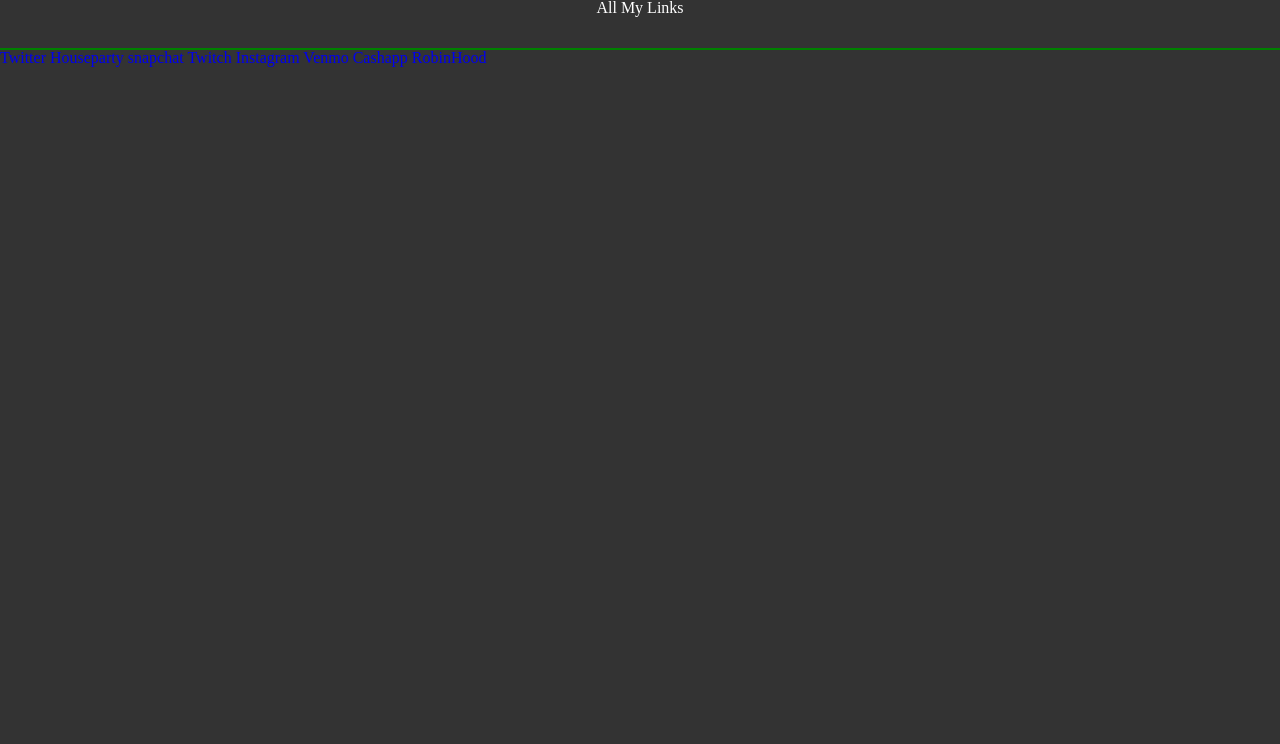
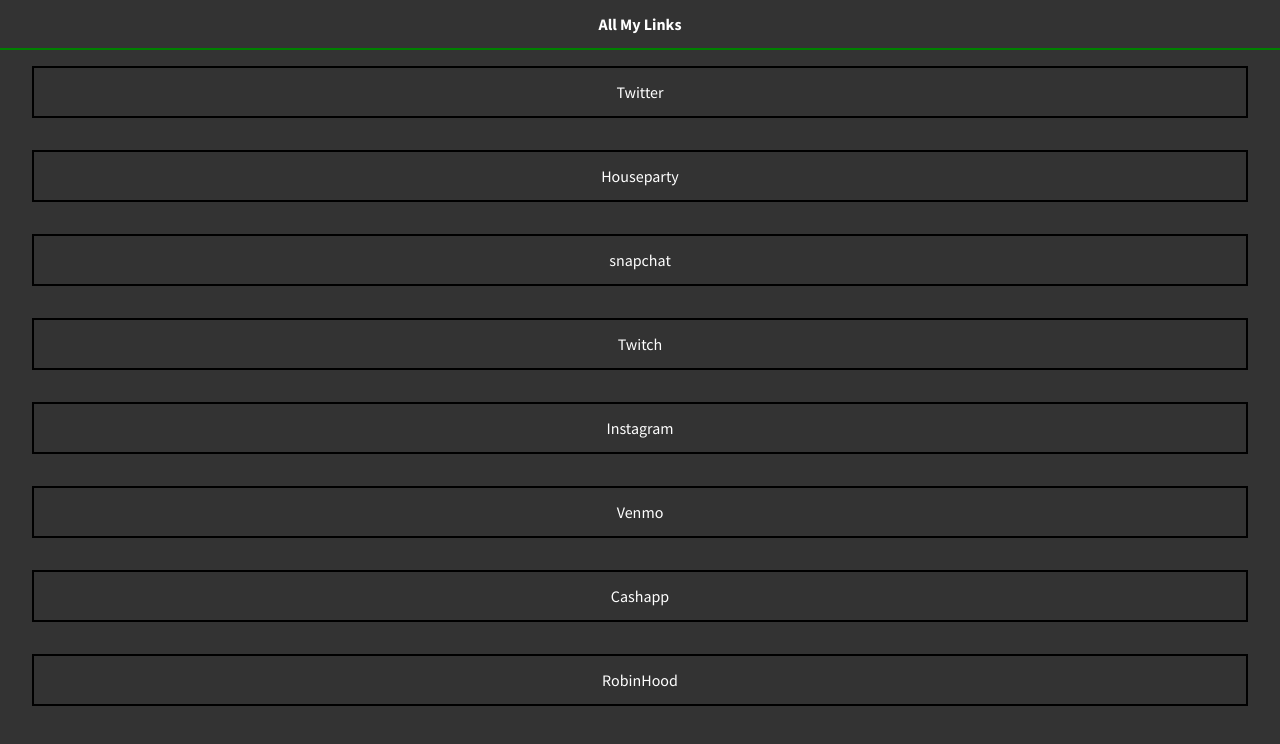
Before and after one commit to papacasper/chj1axr0.github.io, a plain HTML site: page index.html in a window 1280 px wide. Drawn offline with nearby package versions, Linux system fonts and the light colour scheme.

Commit message:
Updating

```diff
--- a/inc/css/style.min.css
+++ b/inc/css/style.min.css
@@ -1,2 +1,2 @@
-@import url("https://fonts.googleapis.com/css?family=Source+Sans+Pro:200,300,400,600,700");html,body,div,span,applet,object,iframe,h1,h2,h3,h4,h5,h6,p,blockquote,pre,a,abbr,acronym,address,big,cite,code,del,dfn,em,img,ins,kbd,q,s,samp,small,strike,strong,sub,sup,tt,var,b,u,i,center,dl,dt,dd,ol,ul,li,fieldset,form,label,legend,table,caption,tbody,tfoot,thead,tr,th,td,article,aside,canvas,details,embed,figure,figcaption,footer,header,hgroup,menu,nav,output,ruby,section,summary,time,mark,audio,video{margin:0;padding:0;border:0;font-size:100%;font:inherit;vertical-align:baseline}article,aside,details,figcaption,figure,footer,header,hgroup,menu,nav,section{display:block}body{line-height:1}ol,ul{list-style:none}blockquote,q{quotes:none}blockquote:before,blockquote:after,q:before,q:after{content:'';content:none}table{border-collapse:collapse;border-spacing:0}a{text-decoration:none}html{color:White;background-color:#333;width:100%;height:100%}html .topbar{width:100%;height:3em;text-align:center;border-bottom:2px solid green}
+@import url("https://fonts.googleapis.com/css?family=Source+Sans+Pro:200,300,400,600,700");html,body,div,span,applet,object,iframe,h1,h2,h3,h4,h5,h6,p,blockquote,pre,a,abbr,acronym,address,big,cite,code,del,dfn,em,img,ins,kbd,q,s,samp,small,strike,strong,sub,sup,tt,var,b,u,i,center,dl,dt,dd,ol,ul,li,fieldset,form,label,legend,table,caption,tbody,tfoot,thead,tr,th,td,article,aside,canvas,details,embed,figure,figcaption,footer,header,hgroup,menu,nav,output,ruby,section,summary,time,mark,audio,video{margin:0;padding:0;border:0;font-size:100%;font:inherit;vertical-align:baseline}article,aside,details,figcaption,figure,footer,header,hgroup,menu,nav,section{display:block}body{line-height:1}ol,ul{list-style:none}blockquote,q{quotes:none}blockquote:before,blockquote:after,q:before,q:after{content:'';content:none}table{border-collapse:collapse;border-spacing:0}a{text-decoration:none}html{color:White;background-color:#333;width:100%;height:100%;font-family:'Source Sans Pro'}html .topbar{width:100%;height:3em;line-height:3em;font-weight:bold;text-align:center;border-bottom:2px solid green}html .links{text-align:center}html .links ul{display:inline-block;width:100%}html .links ul li{padding:1em 2em}html .links ul li a{display:block;height:3em;line-height:3em;border:2px solid black}html .links ul li a:hover{color:#333;background-color:white}html a,html a:visited{color:white}
 /*# sourceMappingURL=style.min.css.map */
--- a/index.html
+++ b/index.html
@@ -18,14 +18,16 @@
 	All My Links
 </div>
 <div class="links">
-    <a href="https://twitter.com/chj1axr0">Twitter</a>
-    <a href="https://houseparty.com/add/chj1axr0">Houseparty</a>
-    <a href="https://www.snapchat.com/add/chj1axr0">snapchat</a>
-    <a href="https://twitch.tv/chj1axr0">Twitch</a>
-    <a href="https://instagram.com/chj1axr0">Instagram</a>
-    <a href="https://venmo.com/chj1axr0">Venmo</a>
-    <a href="https://cash.app/chj1axr0">Cashapp</a>
-    <a href="http://join.robinhood.com/williap38">RobinHood</a>
+    <ul>
+        <li><a href="https://twitter.com/chj1axr0">Twitter</a></li>
+        <li><a href="https://houseparty.com/add/chj1axr0">Houseparty</a></li>
+        <li><a href="https://www.snapchat.com/add/chj1axr0">snapchat</a></li>
+        <li><a href="https://twitch.tv/chj1axr0">Twitch</a></li>
+        <li><a href="https://instagram.com/chj1axr0">Instagram</a></li>
+        <li><a href="https://venmo.com/chj1axr0">Venmo</a></li>
+        <li><a href="https://cash.app/chj1axr0">Cashapp</a></li>
+        <li><a href="http://join.robinhood.com/williap38">RobinHood</a></li>
+    </ul>
 </div>
 </body>
 </html>
```
